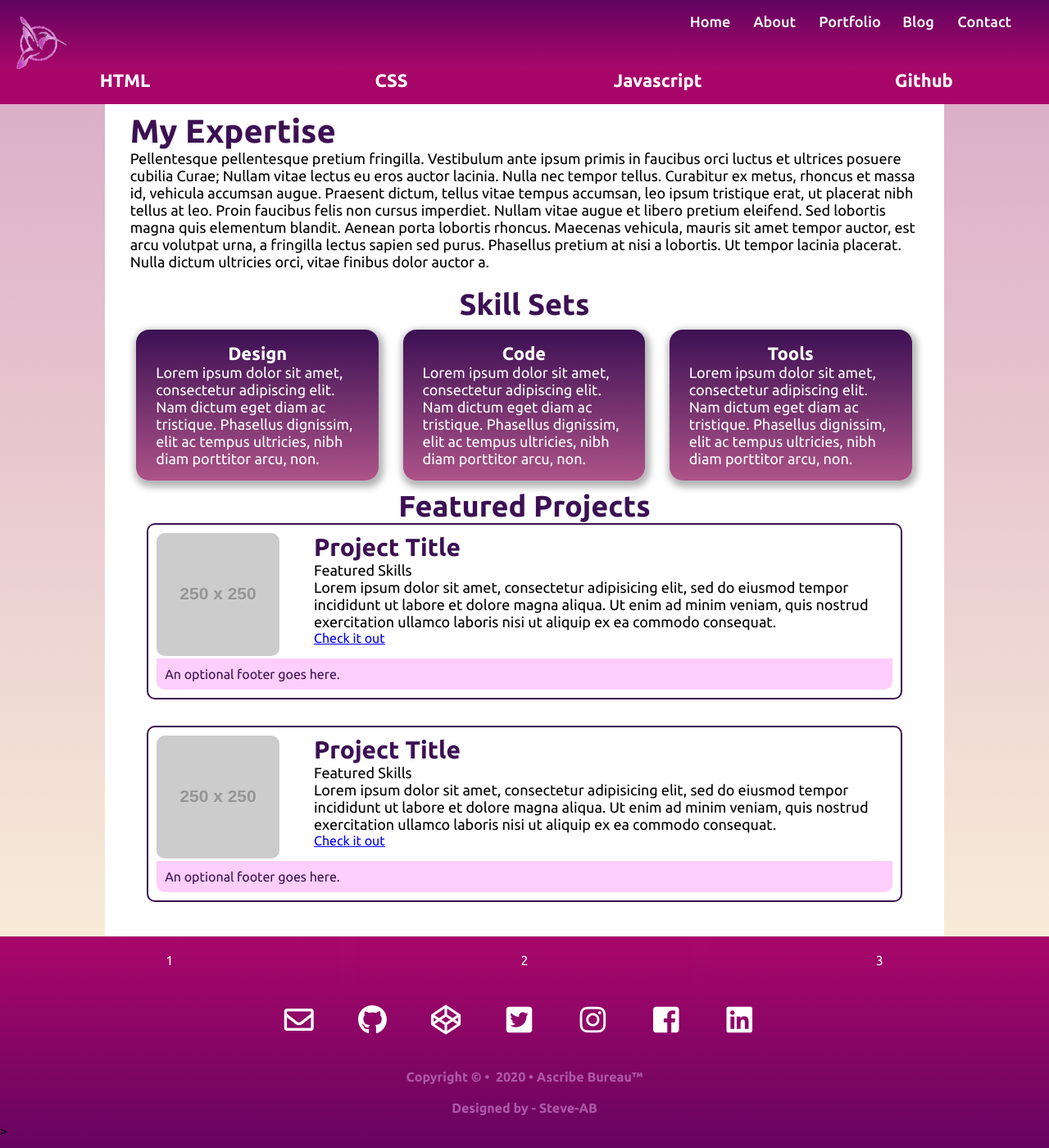
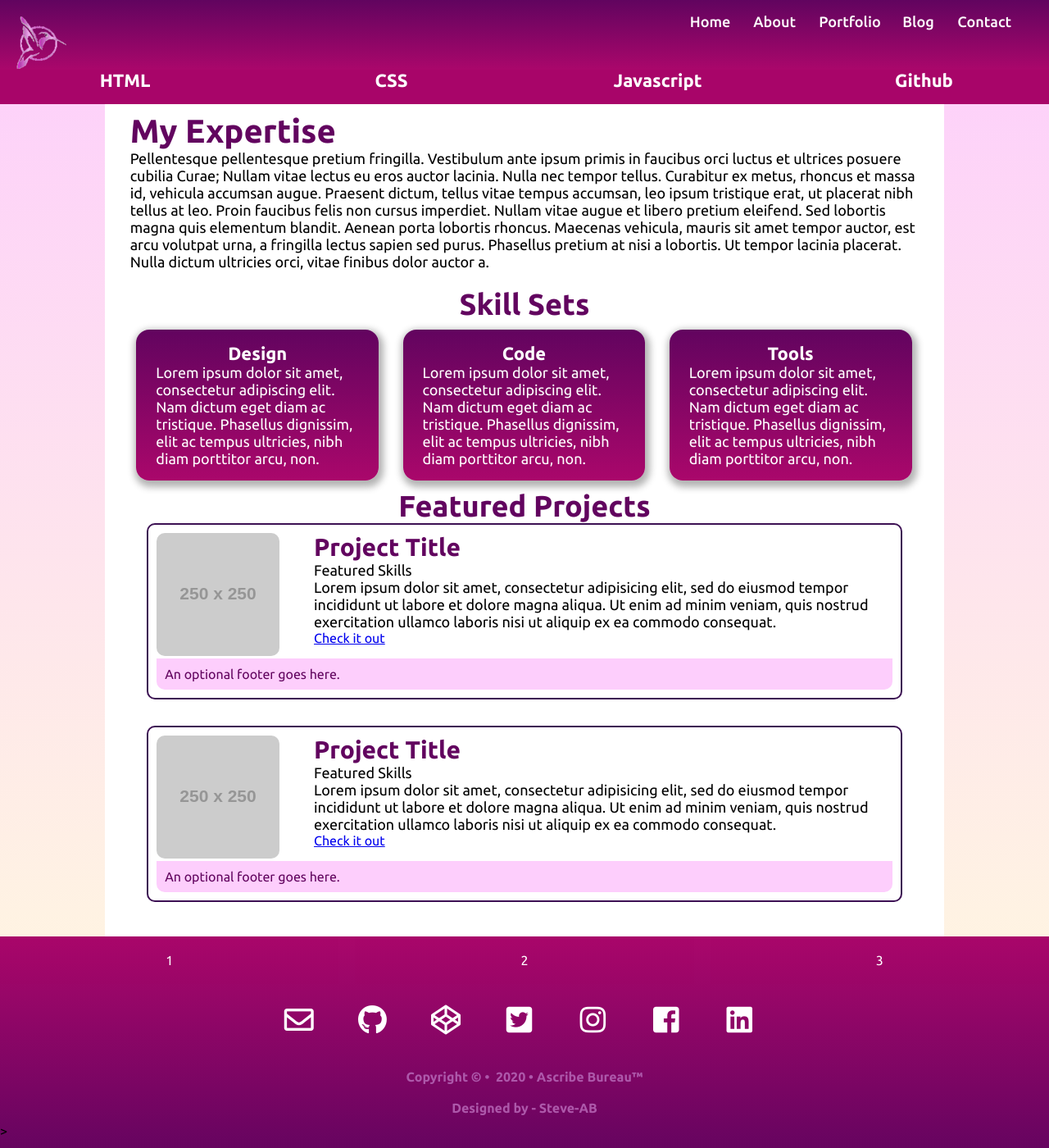
Before and after one commit to Steve-AB/Steve-AB.github.io, a Jekyll site: the page built from portfolio/index.html, in a window 1280 px wide and 1400 px high. Shown: the whole window at 82% size. Built offline with Jekyll 4.4.1, drawn with Linux system fonts in a browser that asks for light colours; nearby versions of some CDN libraries.

Commit message:
update files

```diff
--- a/css/portfolio.css
+++ b/css/portfolio.css
@@ -4,8 +4,8 @@
 
 body {
   font-family: Ubuntu, sans-serif;
-  background: #d9a7c7;
-  background: linear-gradient(to bottom, #d9a7c7, #fffcdc);
+  background: #fdcefc;
+  background: linear-gradient(to bottom, #fdcefc, #fffcdc);
 }
 .intro-container, .projects, .skills {
   width: 80%;
@@ -24,11 +24,11 @@ body {
 .box {
   width: 30%;
   margin-left: 3%;
-  background: #ad5389;
-  background: linear-gradient(to bottom, #3c1053, #ad5389);
+  background: #aa076b;
+  background: linear-gradient(to bottom, #62045f, #aa076b);
   box-shadow: 2px 4px 8px 4px rgba(0,0,0,0.3);
   border-radius: 1em;
-  color: #fff;
+  color: #ffffff;
   padding: 1em;
 }
 .box:first-child {
@@ -42,7 +42,7 @@ h2, h4 {
   text-align: center;
 }
 h1, h2, h3 {
-  color: #3c1053;
+  color: #62045f;
 }
 h4 {
   font-size: 22px;
@@ -74,7 +74,7 @@ img {
 }
 .footer {
       border-radius: 0 0 10px 10px;
-      color: #3c1053;
+      color: #62045f;
 }
 @media (min-width: 600px) {
   /* clearfix*/
```
